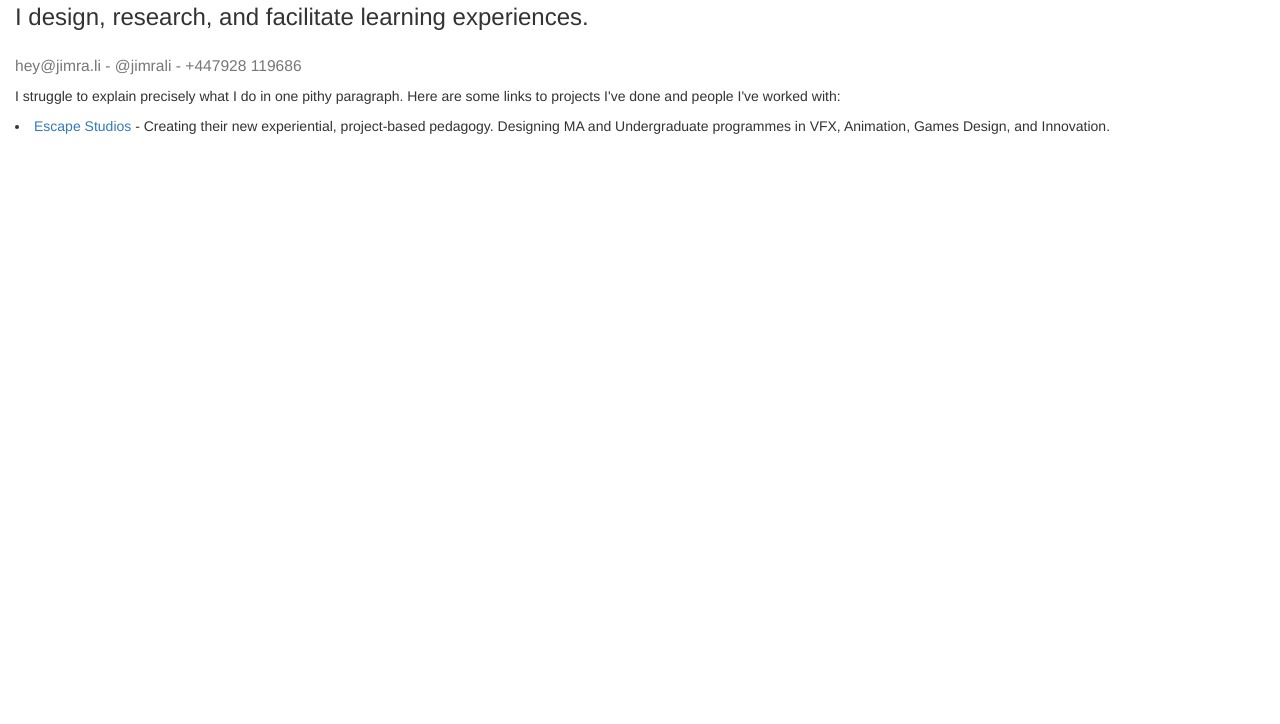
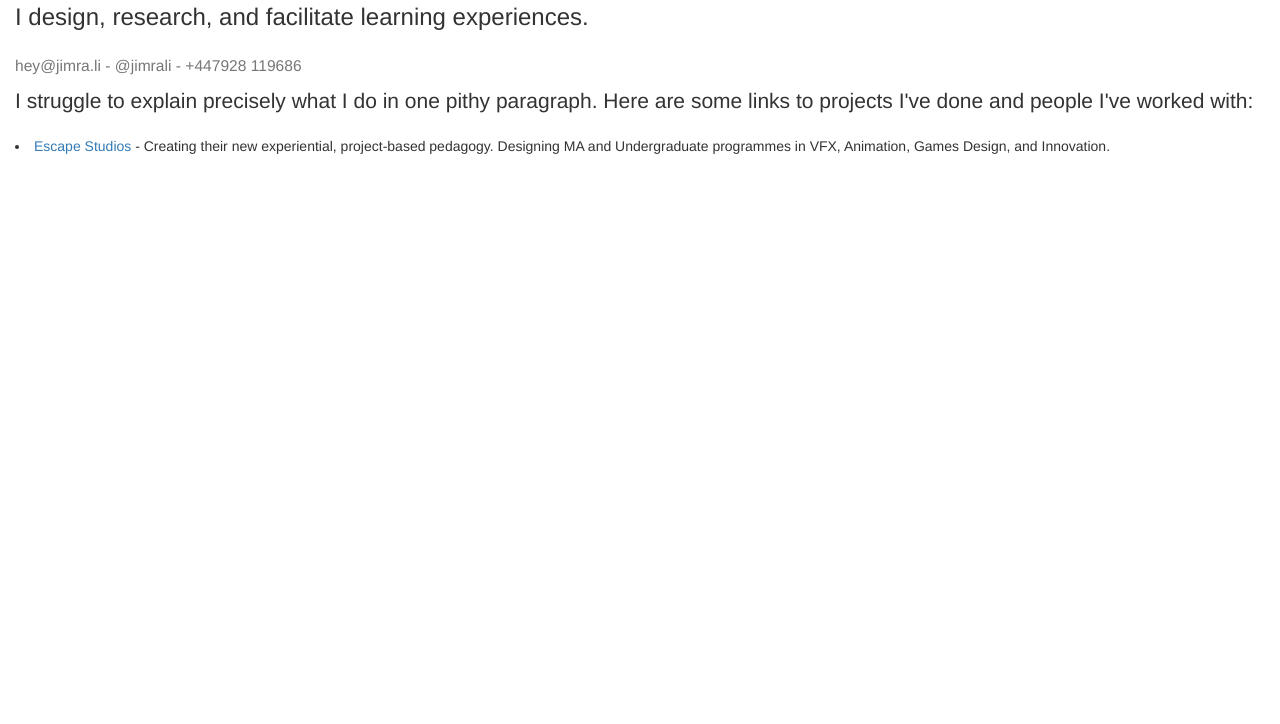
Before and after one commit to jimrali/jimrali-basic, a plain HTML site: page index.html in a window 1280 px wide. Shown: the part 76-800 px from the top of the page. Drawn offline with nearby package versions, Linux system fonts and the light colour scheme.

Commit message:
Update index.html

```diff
--- a/index.html
+++ b/index.html
@@ -12,7 +12,7 @@
       <h1>Hey. I'm Jim Ralley.</h1>
       <h3>I design, research, and facilitate learning experiences.</h3>
       <h3><small>hey@jimra.li - @jimrali - +447928 119686</small></h3>
-      <p>I struggle to explain precisely what I do in one pithy paragraph. Here are some links to projects I've done and people I've worked with:</p>
+      <p class="lead">I struggle to explain precisely what I do in one pithy paragraph. Here are some links to projects I've done and people I've worked with:</p>
       <p><li><a href="http://www.escapestudios.com/">Escape Studios</a> - Creating their new experiential, project-based pedagogy. Designing MA and Undergraduate programmes in VFX, Animation, Games Design, and Innovation.</li></p>
     </div>
 
```
